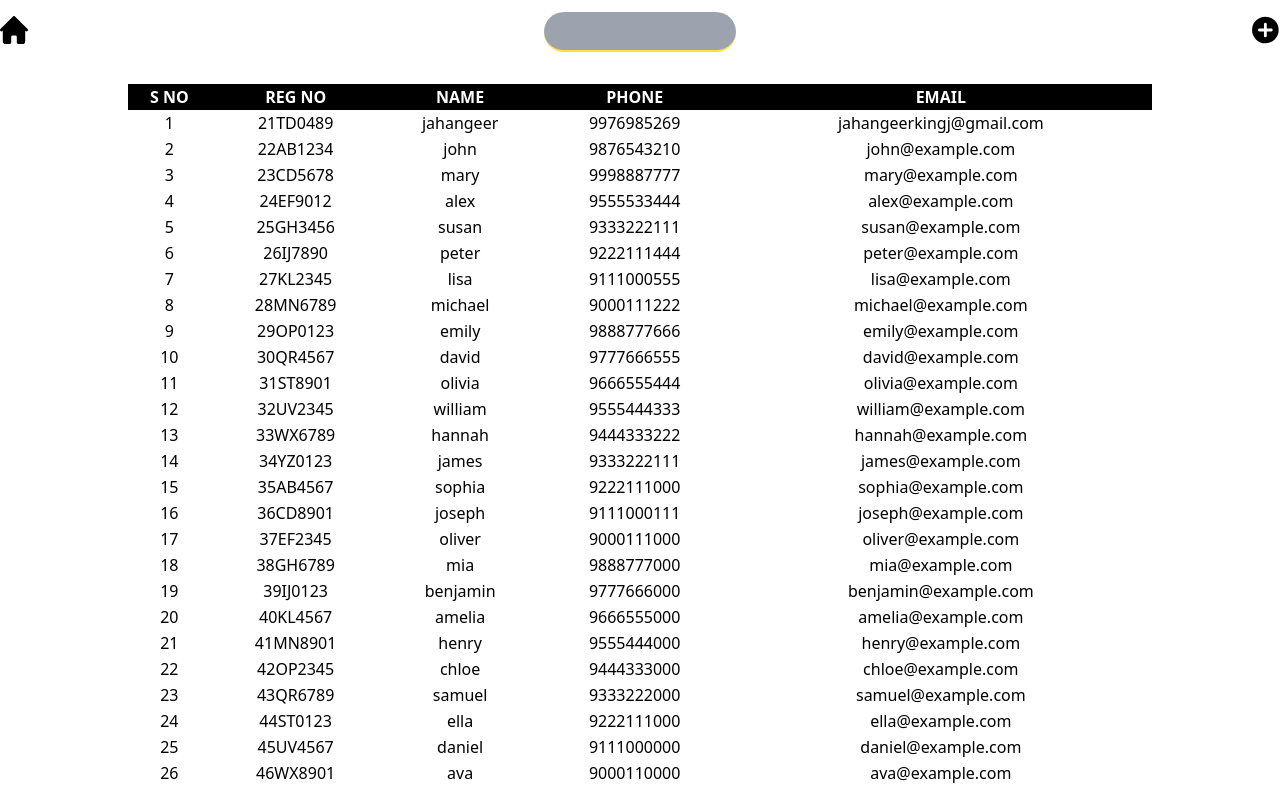
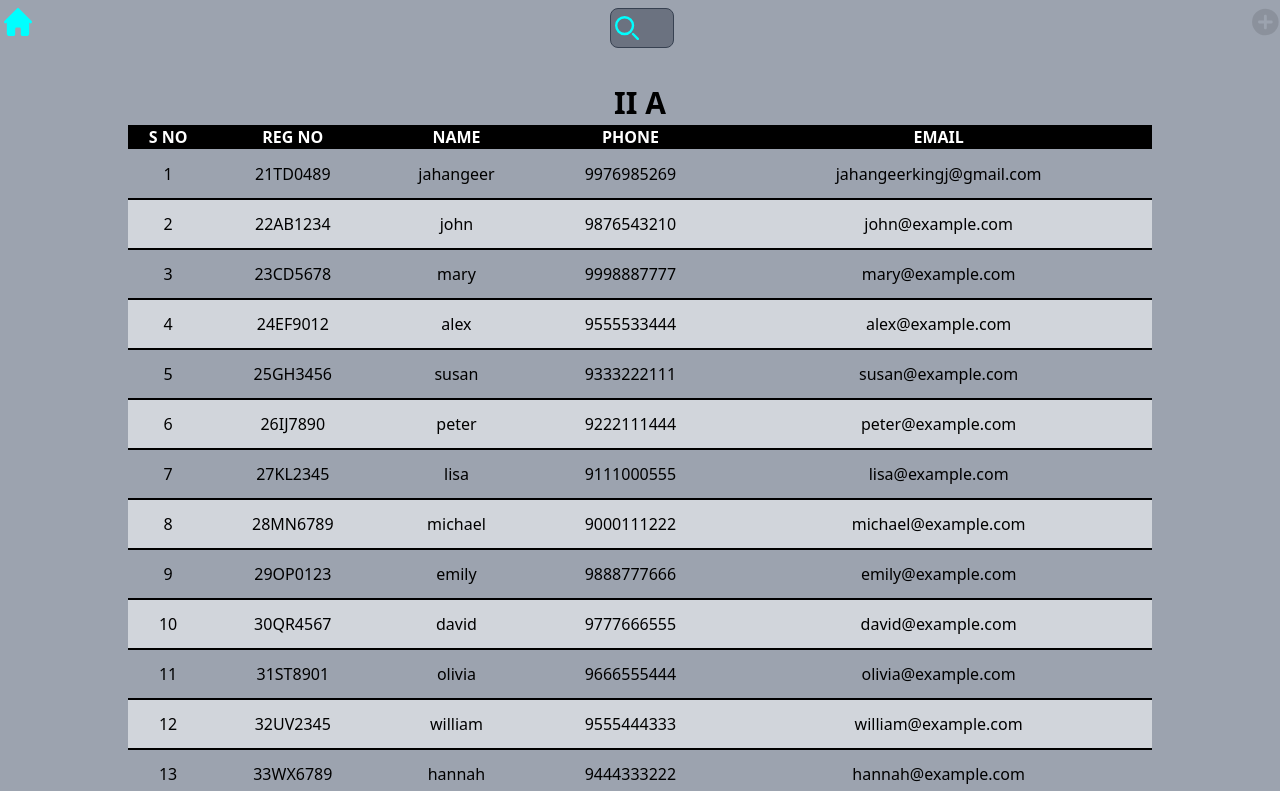
Before and after one commit to jahangeer7704/csestudents, a website: page secondA.html in a window 1280 px wide. Shown: the top 791 px of the page. Drawn offline with Linux system fonts and the light colour scheme.

Commit message:
search-box ui design and some bugs cleared

```diff
--- a/index.html
+++ b/index.html
@@ -5,47 +5,56 @@
     <meta charset="UTF-8">
     <meta name="viewport" content="width=device-width, initial-scale=1.0">
     <title>Document</title>
-<link rel="stylesheet" href="./studentsdata.css">
+    <link rel="stylesheet" href="./studentsdata.css">
+    <link rel="stylesheet" href="./section.css">
 </head>
 
 <body>
     <div class="h-screen box-border overflow-auto">
         <header class=" h-24">
             <nav class="">
-                <ul class="h-full flex flex-row justify-between md:h-24 overflow-auto">
-                    <li ><img class="h-20  md:h-24" src="./download.png" alt=""></li>
-                    <li class="h-20 text-xs sm:text-sm md:text-lg mt-3 md:mt-0">
-                        <p class="text-red-500 font-bold">ACHARIYA</p>
-                        <p  class="text-red-500 font-bold">COLLEGE OF ENGINEERING TECHNOLOGY</p>
-                        <p class="text-[8px] sm:text-xs">APPROVED BY AICTE NEW DELHI & AFFILIATED TO PONDICHERRY UNIVERSITY <BR>
+                <ul class="h-full flex flex-row justify-center   md:h-24 ">
+                    <li class="h-20  grow sm:text-sm md:text-lg md:mt-0 text-[12px] ">
+                        <p class="text-red-500 font-bold text-center mt-2 sm:mt-0">ACHARIYA</p>
+                        <p class="text-red-500 font-bold text-center">COLLEGE OF ENGINEERING TECHNOLOGY</p>
+                        <p class="line-height text-center text-[8px] sm:text-xs">APPROVED BY AICTE NEW DELHI & AFFILIATED TO
+                            PONDICHERRY UNIVERSITY <br>
                             Achariyapuram,Villianur,Puducherry-605 110
-                            </BR></p>
+                            </br></p>
                     </li>
-                    <li ><img class="h-20 md:h-24" src="./Screenshot 2023-10-01 202205.png" alt=""></li>
+
                 </ul>
             </nav>
         </header>
-        <main class="main-content" >
+        <main class="main-content">
             <section class="sm:col-span-2 text-center border-b-2 font-bold   border-blue-800">
                 <h1 class="grid h-full place-content-center  "> CSE DEPARTMENT-2023 <br> STUDENTS DATA</h1>
             </section>
-            <a class="sections" href="./secondA.html"class="">
+            <a class="sections" href="./secondA.html" class="">
                 <section>II YEAR(A)</section>
             </a>
-            <a class="sections" href="./secondB.html" >
+            <a class="sections" href="./secondB.html">
                 <section>II YEAR(B)</section>
             </a>
-            <a class="sections" href="./thirdA.html" >
+            <a class="sections" href="./thirdA.html">
                 <section>III YEAR(A)</section>
             </a>
-            <a class="sections" href="./thirdB.html" >
+            <a class="sections" href="./thirdB.html">
                 <section>III YEAR(B)</section>
             </a>
             <a class="sm:col-span-2 text-center " href="./fourth.html">
                 <section class=" sections border-b-0">IV YEAR</section>
             </a>
         </main>
-        <footer class="foot"></footer>
+        <footer>
+            <ul>
+            <li class="absolute bottom-0 grid content-center w-screen">
+                <span class="text-center text-gray-500 select-none text-xs"> &copy; 2023 ACET</span>
+
+
+            </li>
+            </ul>
+        </footer>
     </div>
     <script src="./firstpage.js"></script>
 </body>
--- a/secondA.html
+++ b/secondA.html
@@ -13,43 +13,58 @@
         <header>
 
             <nav class="">
-                <ul class="flex justify-between  mt-3">
-                    <li class="flex "><svg class="w-[28px] mt-1 h-[28px] text-gray-800 dark:text-white"
-                            aria-hidden="true" xmlns="http://www.w3.org/2000/svg" fill="currentColor"
+                <ul class="flex justify-between mt-2 ">
+                    <li class="inline-flex"><a  href="./index.html">
+
+                        <svg class="w-[28px]  ml-1 h-[28px]  dark:text-white"
+                            aria-hidden="true" xmlns="http://www.w3.org/2000/svg"
                             viewBox="0 0 20 20">
+                            <path fill="aqua"
+                                d="m19.707 9.293-2-2-7-7a1 1 0 0 0-1.414 0l-7 7-2 2a1 1 0 0 0 1.414 1.414L2 10.414V18a2 2 0 0 0 2 2h3a1 1 0 0 0 1-1v-4a1 1 0 0 1 1-1h2a1 1 0 0 1 1 1v4a1 1 0 0 0 1 1h3a2 2 0 0 0 2-2v-7.586l.293.293a1 1 0 0 0 1.414-1.414Z" />
+                        </svg>
+                    </a>
+                    </li>
+
+                    <li class="">
+                        <input type="checkbox" class="hidden" id="search-bar-size">
+                        <div class="search-div bg-gray-500 w-16">
+
+                            <label class="search-icon pl-1" for="search-bar-size"><svg class="w-6 h-6 text-gray-800 dark:text-white" aria-hidden="true" xmlns="http://www.w3.org/2000/svg" fill="none" viewBox="0 0 20 20">
+                                <path stroke="aqua" stroke-linecap="round" stroke-linejoin="round" stroke-width="2" d="m19 19-4-4m0-7A7 7 0 1 1 1 8a7 7 0 0 1 14 0Z"/>
+                              </svg></label>
+                            <input class="focus:outline-none h-9 bg-transparent placeholder:text-gray-800 w-full rounded-lg ml-1 p-2" type="search"
+                                placeholder="Name or Reg.No" id="search-box">
+                            </div>
+
+                    </li>
+                    <li><svg class="w-[28px] opacity-10 h-[28px]  text-gray-800 dark:text-white " aria-hidden="true"
+                            xmlns="http://www.w3.org/2000/svg" fill="currentColor" viewBox="0 0 20 20">
                             <path fill="black"
-                                d="m19.707 9.293-2-2-7-7a1 1 0 0 0-1.414 0l-7 7-2 2a1 1 0 0 0 1.414 1.414L2 10.414V18a2 2 0 0 0 2 2h3a1 1 0 0 0 1-1v-4a1 1 0 0 1 1-1h2a1 1 0 0 1 1 1v4a1 1 0 0 0 1 1h3a2 2 0 0 0 2-2v-7.586l.293.293a1 1 0 0 0 1.414-1.414Z" />
-                        </svg></li>
-                    <li>
-                        <input
-                            class=" h-10 border-b-2 border-yellow-300 w-32 rounded-full sm:w-48 focus:outline-none bg-gray-400"
-                            type="search">
-                    </li>
-                    <li><svg class="w-[28px] h-[28px] mt-1 text-gray-800 dark:text-white" aria-hidden="true"
-                            xmlns="http://www.w3.org/2000/svg" fill="currentColor" viewBox="0 0 20 20">
-                            <path fill="black"d="M9.546.5a9.5 9.5 0 1 0 9.5 9.5 9.51 9.51 0 0 0-9.5-9.5ZM13.788 11h-3.242v3.242a1 1 0 1 1-2 0V11H5.304a1 1 0 0 1 0-2h3.242V5.758a1 1 0 0 1 2 0V9h3.242a1 1 0 1 1 0 2Z" />
+                                d="M9.546.5a9.5 9.5 0 1 0 9.5 9.5 9.51 9.51 0 0 0-9.5-9.5ZM13.788 11h-3.242v3.242a1 1 0 1 1-2 0V11H5.304a1 1 0 0 1 0-2h3.242V5.758a1 1 0 0 1 2 0V9h3.242a1 1 0 1 1 0 2Z" />
                         </svg></li>
                 </ul>
             </nav>
         </header>
         <main class=" mt-8  overflow-x-auto ">
             <table class="w-[700px] md:rounded-lg md:w-4/5 mx-auto  border-collapse  sm:rounded-t-lg  text-center">
+            <caption class="caption-top font-bold text-[30px]">II A</caption>
+
                 <thead class="bg-black text-white  ">
 
                     <tr class="">
-                    <th class="">S NO</th>
+                        <th class="">S NO</th>
                         <th>REG NO</th>
                         <th>NAME</th>
                         <th> PHONE</th>
                         <th> EMAIL</th>
                     </tr>
                 </thead>
-                <tbody class="text-black">
+                <tbody class="text-black ">
 
 
                 </tbody>
             </table>
-                    </main>
+        </main>
     </div>
     <script src="./secondA.js"></script>
 </body>
--- a/src/input.css
+++ b/src/input.css
@@ -2,11 +2,35 @@
 @tailwind components;
 @tailwind utilities;
 @layer components{
+   *{
+      margin: 0;
+      padding: 0;
+   }
+   body{
+      height: 100%;
+      background-color: #9CA3AF;
+   }
  tr{
-    @apply text-white;
+    @apply text-white even:bg-gray-300;
+
  }
  tbody tr td{
     color: black;
+    height: 50px;
+    @apply border-b-2 border-black
  }
+ tbody tr{
+   @apply  hover:bg-gray-300
+ }
+.search-div{
+   @apply border rounded-lg  h-10 flex items-center transition-all duration-300 border-gray-700
 
 }
+ #search-bar-size:checked ~ .search-div{
+@apply w-44 text-white border-[3px];
+
+border-color: aqua;
+font-family: monospace;
+
+}
+}
```
Also changed, not shown: section.css, studentsdata.css.
